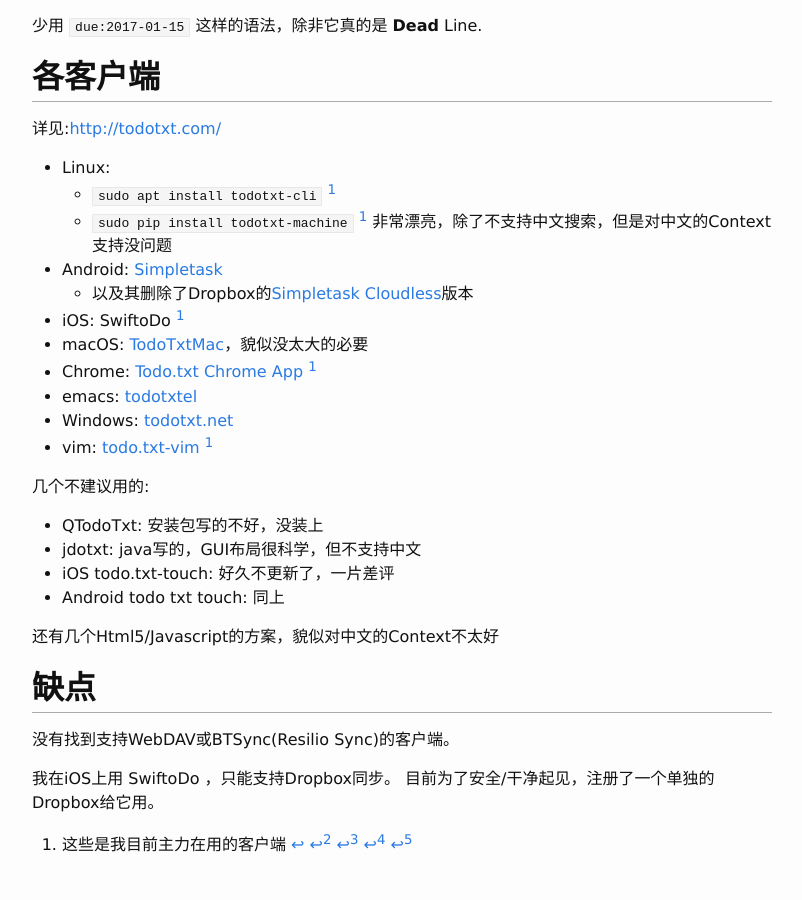
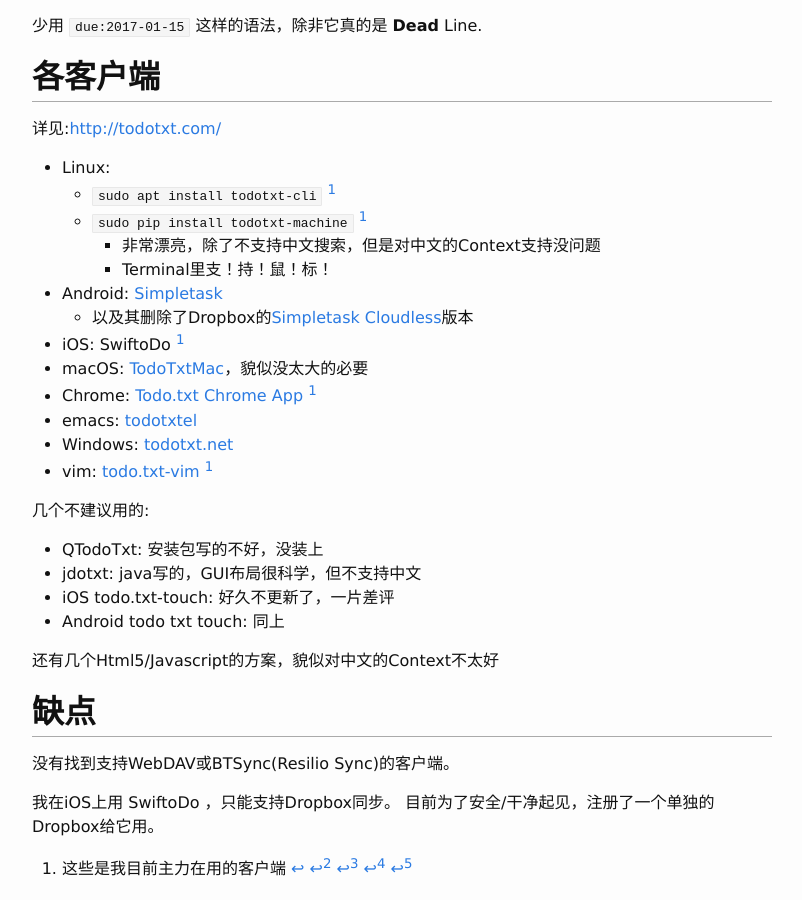
Before and after one commit to scateu/scateu.github.io, a Jekyll site: the page built from _posts/2017-01-11-todo-txt.md, in a window 1280 px wide and 900 px high, scrolled down 2098 px. Shown: the whole window, without its empty margins (238-1040 px from the left). Built offline with Jekyll 4.4.1, drawn with Linux system fonts in a browser that asks for light colours; nearby versions of some CDN libraries; comment, search, counter and statistics services are not loaded.

Commit message:
Wed Jan 11 16:11:56 HKT 2017

```diff
--- a/_posts/2017-01-11-todo-txt.md
+++ b/_posts/2017-01-11-todo-txt.md
@@ -93,7 +93,9 @@
 
  - Linux:
    - `sudo apt install todotxt-cli` [^1]
-   - `sudo pip install todotxt-machine` [^1] 非常漂亮，除了不支持中文搜索，但是对中文的Context支持没问题
+   - `sudo pip install todotxt-machine` [^1]
+     - 非常漂亮，除了不支持中文搜索，但是对中文的Context支持没问题
+     - Terminal里支！持！鼠！标！
  - Android: [Simpletask](https://play.google.com/store/apps/details?id=nl.mpcjanssen.todotxtholo)
    - 以及其删除了Dropbox的[Simpletask Cloudless](https://play.google.com/store/apps/details?id=nl.mpcjanssen.simpletask)版本
  - iOS: SwiftoDo [^1]
```
